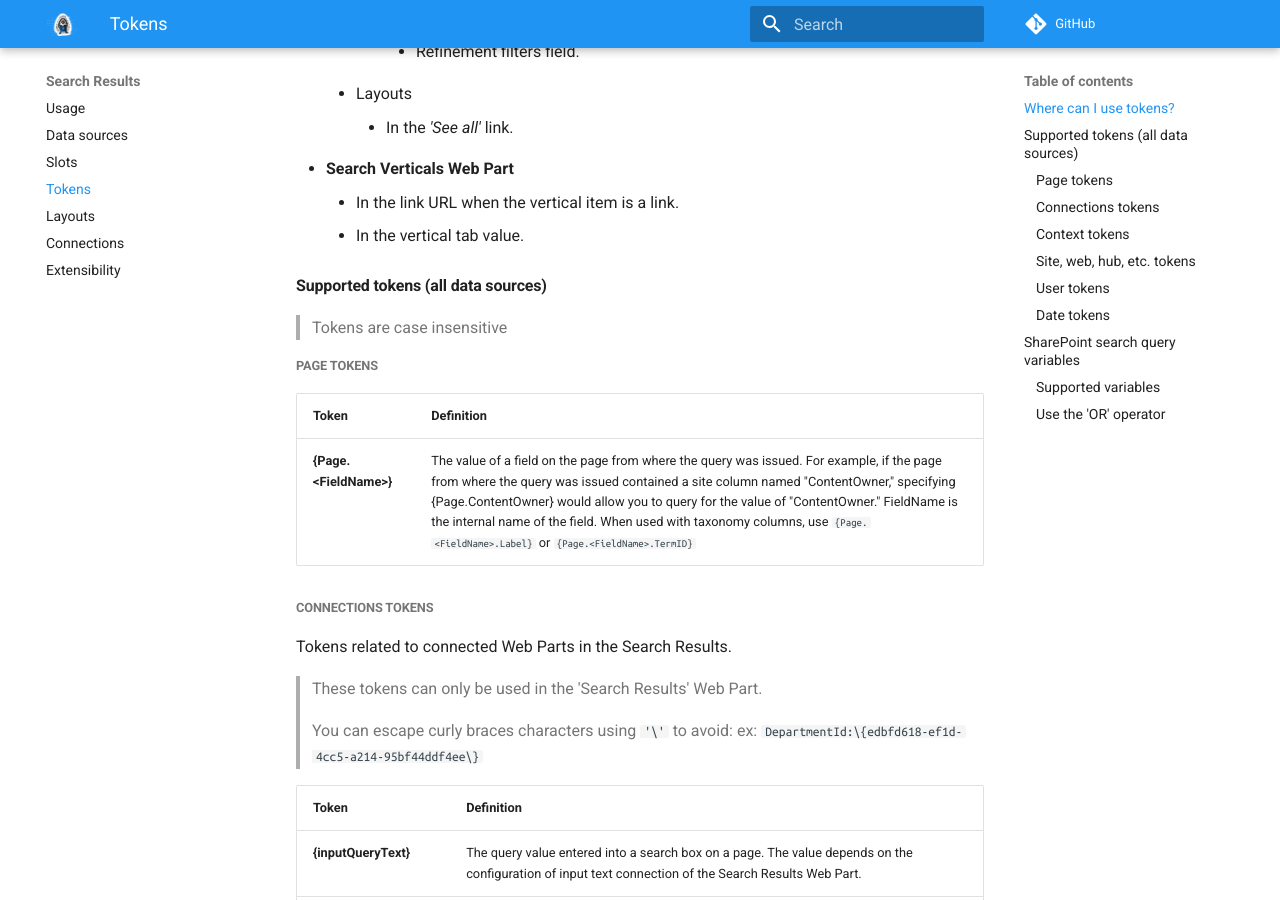
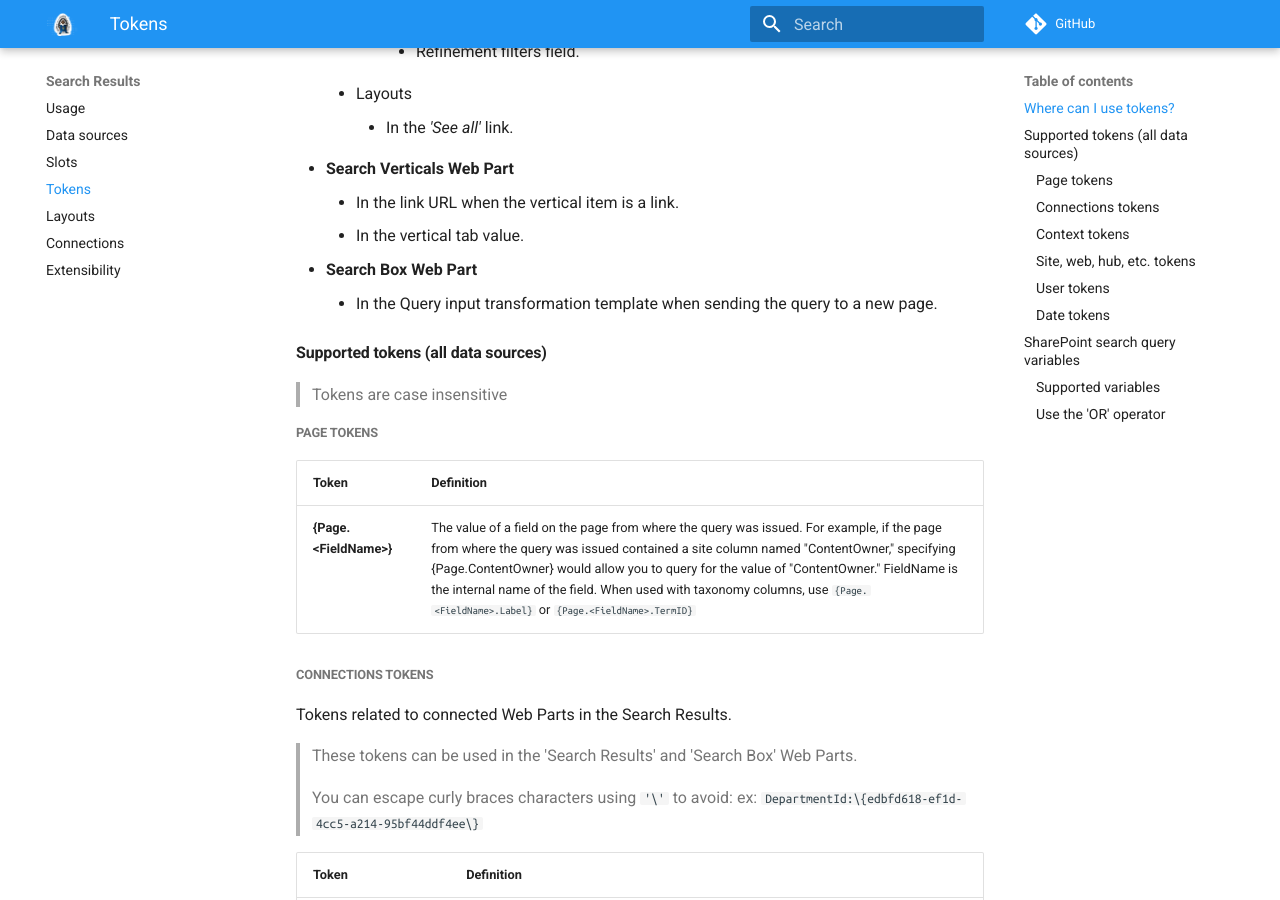
Before and after one commit to dominic5perezd/pnp-modern-search, an MkDocs documentation site: the page built from docs/usage/search-results/tokens.md, in a window 1280 px wide and 900 px high, scrolled down 481 px. Built offline with MkDocs 1.6.1 and Material for MkDocs 9.7.7, drawn with Linux system fonts in a browser that asks for light colours; comment, search, counter and statistics services are not loaded.

Commit message:
Added docs

```diff
--- a/docs/usage/search-results/tokens.md
+++ b/docs/usage/search-results/tokens.md
@@ -16,6 +16,9 @@ You can use tokens in the following locations:
     - In the link URL when the vertical item is a link.
     - In the vertical tab value.
 
+- **Search Box Web Part**
+    - In the Query input transformation template when sending the query to a new page.
+
 #### Supported tokens (all data sources)
 
 > Tokens are case insensitive
@@ -30,7 +33,7 @@ You can use tokens in the following locations:
 
 Tokens related to connected Web Parts in the Search Results.
 
-> These tokens can only be used in the 'Search Results' Web Part.
+> These tokens can be used in the 'Search Results' and 'Search Box' Web Parts.
 
 > You can escape curly braces characters using `'\'` to avoid: ex: `DepartmentId:\{edbfd618-ef1d-4cc5-a214-95bf44ddf4ee\}`
 
```
Also changed, not shown: docs/usage/search-box/index.md (+1 -1 lines), docs/assets/webparts/search-box/search_box_settings.png.
